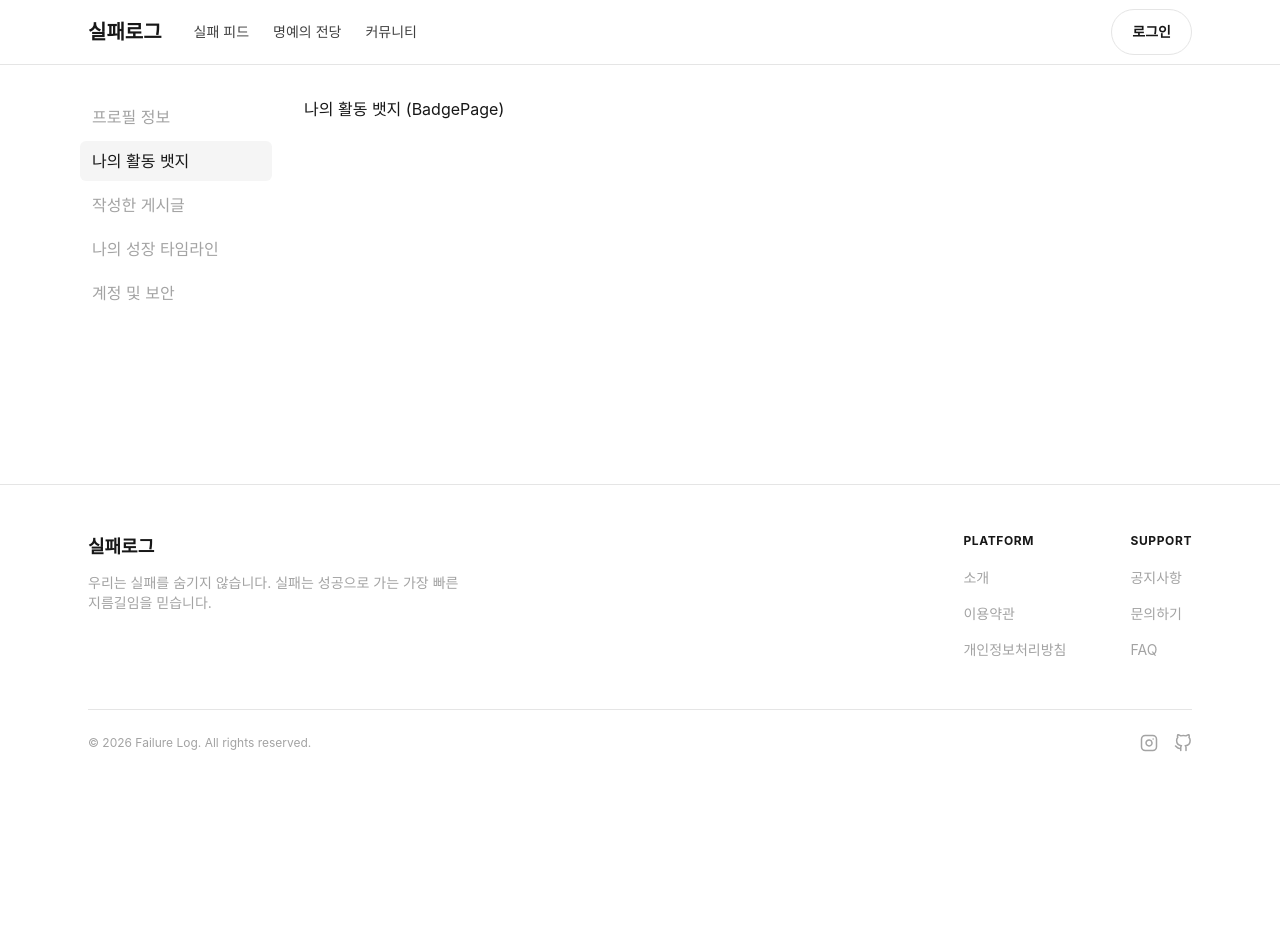
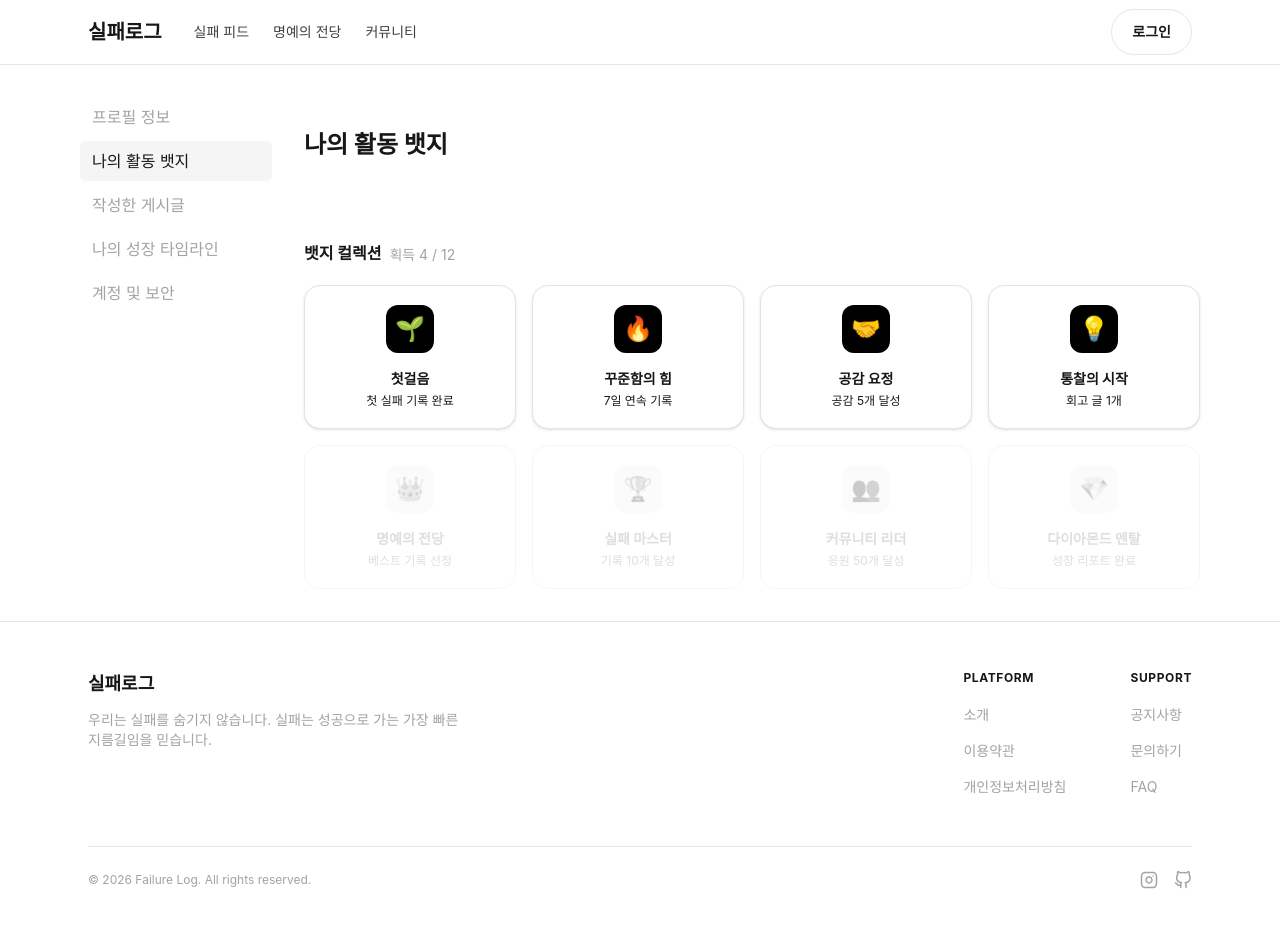
Before and after one commit to skhuthon-5-team/frontend, a React app: page /mypage/badges in a window 1280 px wide. Shown: the top 928 px of the page. Before the commit the page ends 800 px from the top, so only its background shows below. Built offline with nearby package versions, Linux system fonts and the light colour scheme; the HTML template or start-up script is replaced by a standard one.

Commit message:
feat: 마이페이지 뱃지 화면 구현

```diff
--- a/src/pages/mypage/BadgePage.jsx
+++ b/src/pages/mypage/BadgePage.jsx
@@ -1,3 +1,109 @@
+const badges = [
+  {
+    id: 1,
+    name: "첫걸음",
+    description: "첫 실패 기록 완료",
+    emoji: "🌱",
+    earned: true,
+  },
+  {
+    id: 2,
+    name: "꾸준함의 힘",
+    description: "7일 연속 기록",
+    emoji: "🔥",
+    earned: true,
+  },
+  {
+    id: 3,
+    name: "공감 요정",
+    description: "공감 5개 달성",
+    emoji: "🤝",
+    earned: true,
+  },
+  {
+    id: 4,
+    name: "통찰의 시작",
+    description: "회고 글 1개",
+    emoji: "💡",
+    earned: true,
+  },
+  {
+    id: 5,
+    name: "명예의 전당",
+    description: "베스트 기록 선정",
+    emoji: "👑",
+    earned: false,
+  },
+  {
+    id: 6,
+    name: "실패 마스터",
+    description: "기록 10개 달성",
+    emoji: "🏆",
+    earned: false,
+  },
+  {
+    id: 7,
+    name: "커뮤니티 리더",
+    description: "응원 50개 달성",
+    emoji: "👥",
+    earned: false,
+  },
+  {
+    id: 8,
+    name: "다이아몬드 멘탈",
+    description: "성장 리포트 완료",
+    emoji: "💎",
+    earned: false,
+  },
+];
+
 export default function BadgePage() {
-    return <div className="text-text-strong">나의 활동 뱃지 (BadgePage)</div>;
-  }
+  const earnedCount = badges.filter((badge) => badge.earned).length;
+  const totalCount = 12;
+
+  return (
+    <div className="pt-8">
+      <h1 className="text-2xl font-bold text-text-strong">나의 활동 뱃지</h1>
+
+      <section className="mt-20">
+        <div className="mb-5 flex items-end gap-2">
+          <h2 className="text-base font-bold text-text-strong">뱃지 컬렉션</h2>
+          <span className="text-sm text-text-muted">
+            획득 {earnedCount} / {totalCount}
+          </span>
+        </div>
+
+        <div className="grid max-w-4xl grid-cols-2 gap-4 md:grid-cols-4">
+          {badges.map((badge) => (
+            <BadgeCard key={badge.id} badge={badge} />
+          ))}
+        </div>
+      </section>
+    </div>
+  );
+}
+
+function BadgeCard({ badge }) {
+  return (
+    <div
+      className={`flex h-36 flex-col items-center justify-center rounded-2xl border text-center transition ${
+        badge.earned
+          ? "border-border-default bg-surface-base text-text-strong shadow-sm"
+          : "border-border-default bg-surface-base text-text-muted opacity-35"
+      }`}
+    >
+      <div
+        className={`flex h-12 w-12 items-center justify-center rounded-xl text-2xl ${
+          badge.earned
+            ? "bg-surface-inverse"
+            : "bg-surface-subtle grayscale"
+        }`}
+      >
+        <span>{badge.emoji}</span>
+      </div>
+
+      <p className="mt-4 text-sm font-bold">{badge.name}</p>
+      <p className="mt-1 text-xs">{badge.description}</p>
+    </div>
+  );
+}
```
